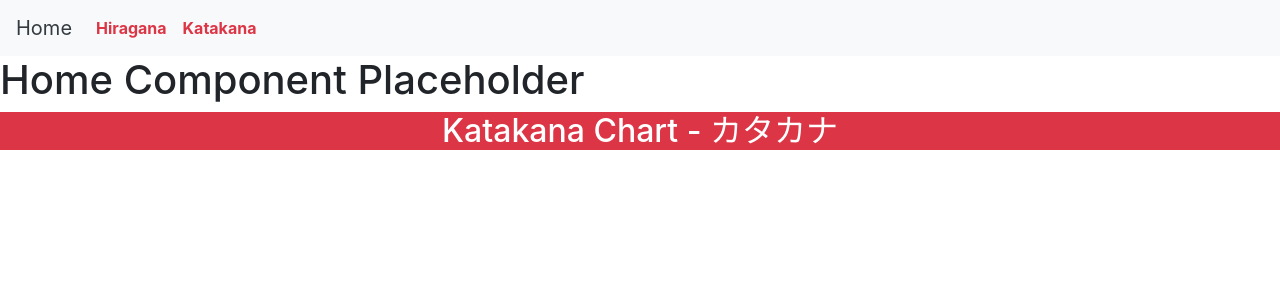
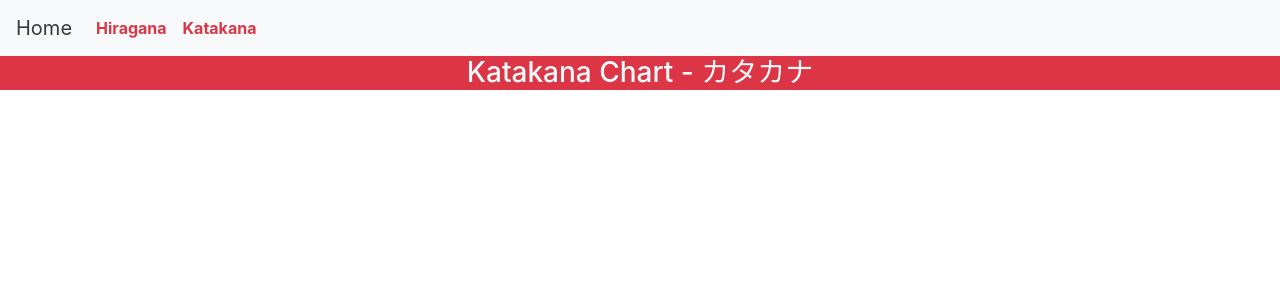
Before and after one commit to dvul95/jp-project, an Angular app: page /katakana in a window 1280 px wide. Shown: the top 300 px of the page. Built offline with nearby package versions, Linux system fonts and the light colour scheme.

Commit message:
small component changes

```diff
--- a/src/app/app.component.html
+++ b/src/app/app.component.html
@@ -1,3 +1,2 @@
 <app-header></app-header>
-<h1>Home Component Placeholder</h1>
 <router-outlet></router-outlet>
--- a/src/app/hiragana/hiragana.component.html
+++ b/src/app/hiragana/hiragana.component.html
@@ -1,5 +1,5 @@
 
-<h3 class="text text-light text-center bg bg-danger" style="width: 100%;"> Hiragana Chart - ひらがな </h3> <!--* Will be changed to component!-->
+<h3 class="text text-light text-center bg bg-danger" style="width: 100%;"> Hiragana Chart - ひらがな </h3>
 <br><br>
 
 <div class="row">
--- a/src/app/katakana/katakana.component.html
+++ b/src/app/katakana/katakana.component.html
@@ -1 +1,2 @@
-<h2 class=" text text-center text-white bg bg-danger">Katakana Chart - カタカナ</h2>
+<h3 class="text text-light text-center bg bg-danger" style="width: 100%;"> Katakana Chart - カタカナ </h3>
+<br><br>
```
